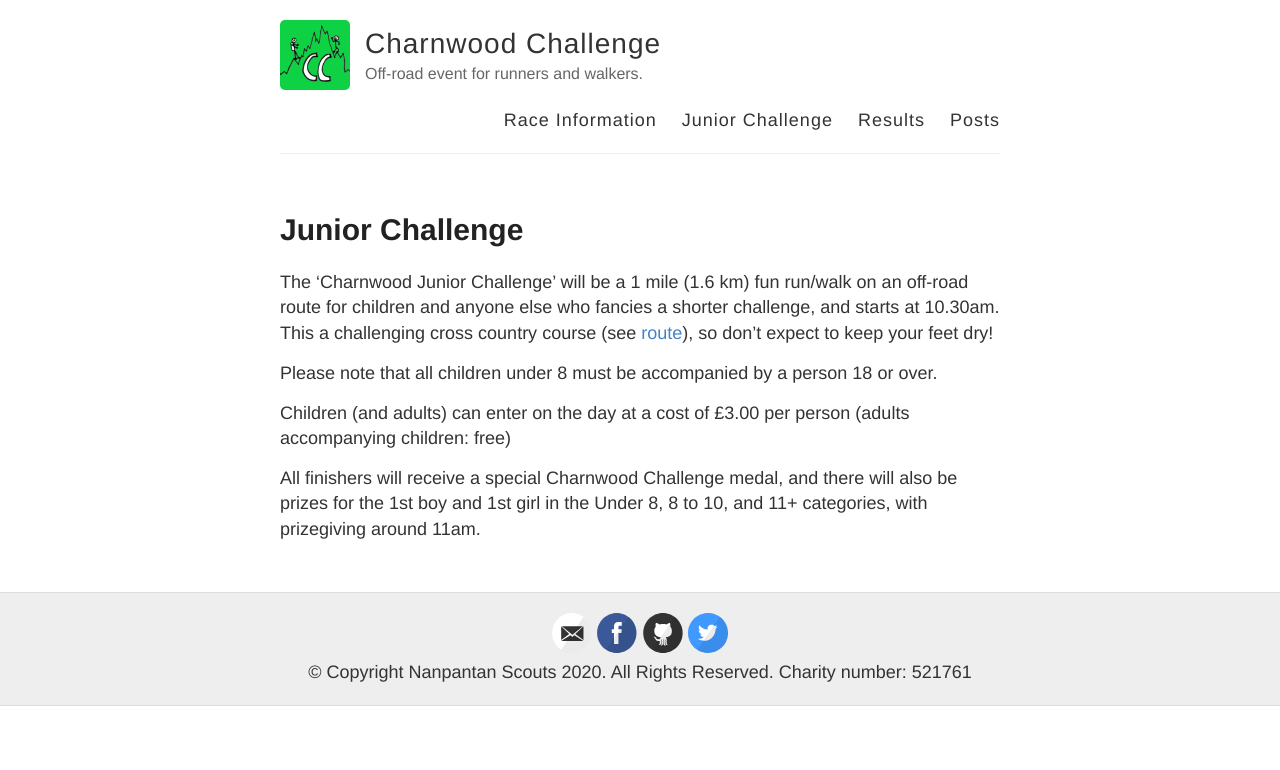
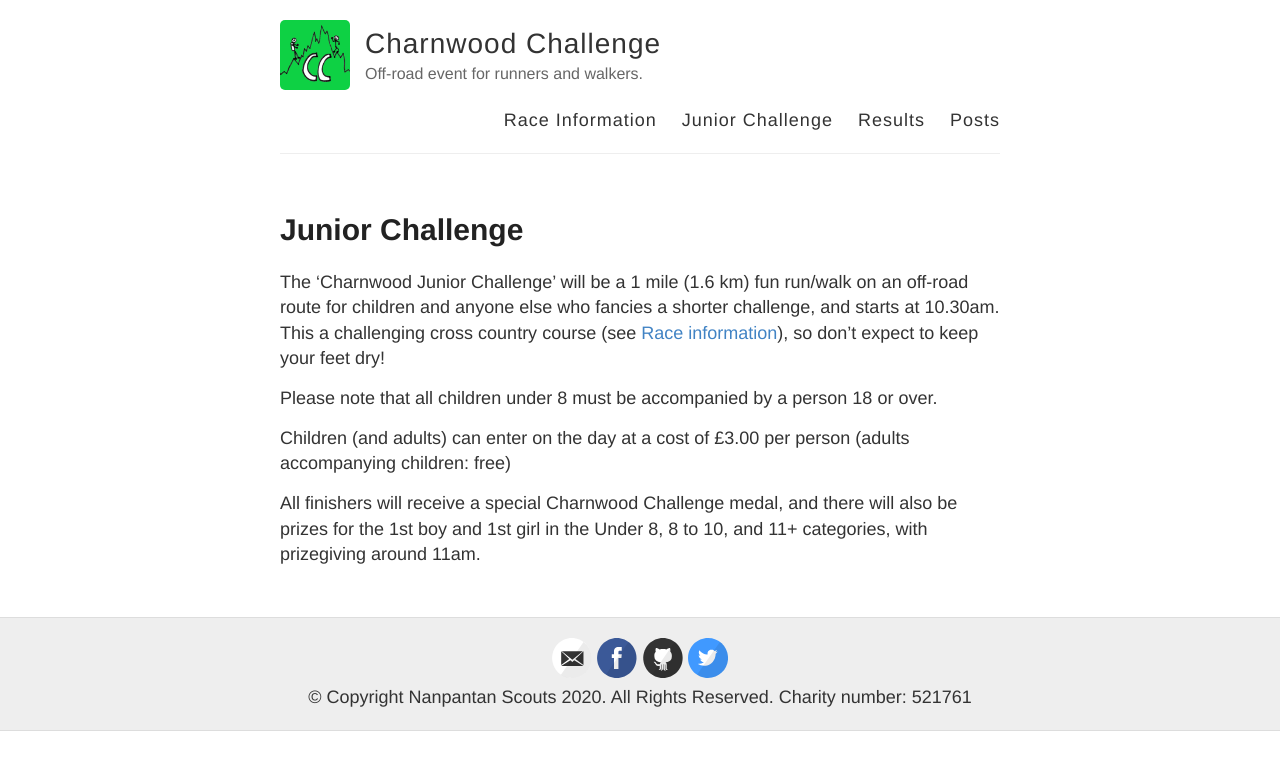
Before and after one commit to Charnwood-Challenge/Charnwood-Challenge.github.io, a Jekyll site: the page built from juniorchallenge.md, in a window 1280 px wide. Shown: the top 770 px of the page. Built offline with Jekyll 4.4.1, drawn with Linux system fonts in a browser that asks for light colours.

Commit message:
Update juniorchallenge.md

```diff
--- a/juniorchallenge.md
+++ b/juniorchallenge.md
@@ -4,7 +4,7 @@
 permalink: /juniorchallenge/
 ---
 
-The ‘Charnwood Junior Challenge’ will be a 1 mile (1.6 km) fun run/walk on an off-road route for children and anyone else who fancies a shorter challenge, and starts at 10.30am.  This a challenging cross country course (see [route](https://charnwoodchallenge.me/route/)), so don't expect to keep your feet dry!
+The ‘Charnwood Junior Challenge’ will be a 1 mile (1.6 km) fun run/walk on an off-road route for children and anyone else who fancies a shorter challenge, and starts at 10.30am.  This a challenging cross country course (see [Race information](https://charnwoodchallenge.me/raceinformation/)), so don't expect to keep your feet dry!
 
 Please note that all children under 8 must be accompanied by a person 18 or over.
 
```
